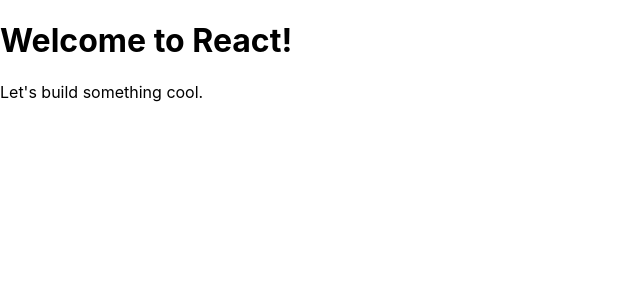
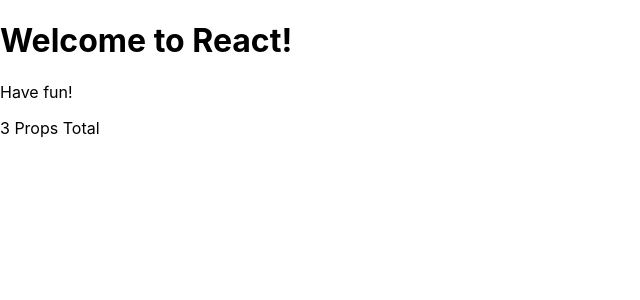
Before and after one commit to beebus/hello-react, a React (Create React App) app: page / in a window 1280 px wide. Shown: the top 300 px of the page, without its empty margins (0-640 px from the left). Built offline with nearby package versions, Linux system fonts and the light colour scheme.

Commit message:
Created React component properties in src/index.js

```diff
--- a/src/index.js
+++ b/src/index.js
@@ -2,16 +2,22 @@
 import ReactDOM from 'react-dom';
 import './index.css';
 
-function Hello() {
+function Hello(props) {
+    console.log(Object.keys(props));    // will display an object array of keys of the props
     return (
         <div>
-            <h1>Welcome to React!</h1>
-            <p>Let's build something cool.</p>
+            <h1>Welcome to { props.library }!</h1>
+            <p>{ props.message }</p>
+            <p>{ Object.keys(props).length } Props Total</p>
         </div>
     );
 }
 
 ReactDOM.render(
-    <Hello />,
+    <Hello
+        library="React"
+        message="Have fun!"
+        number={3}
+    />,
     document.getElementById('root')
 );
```
